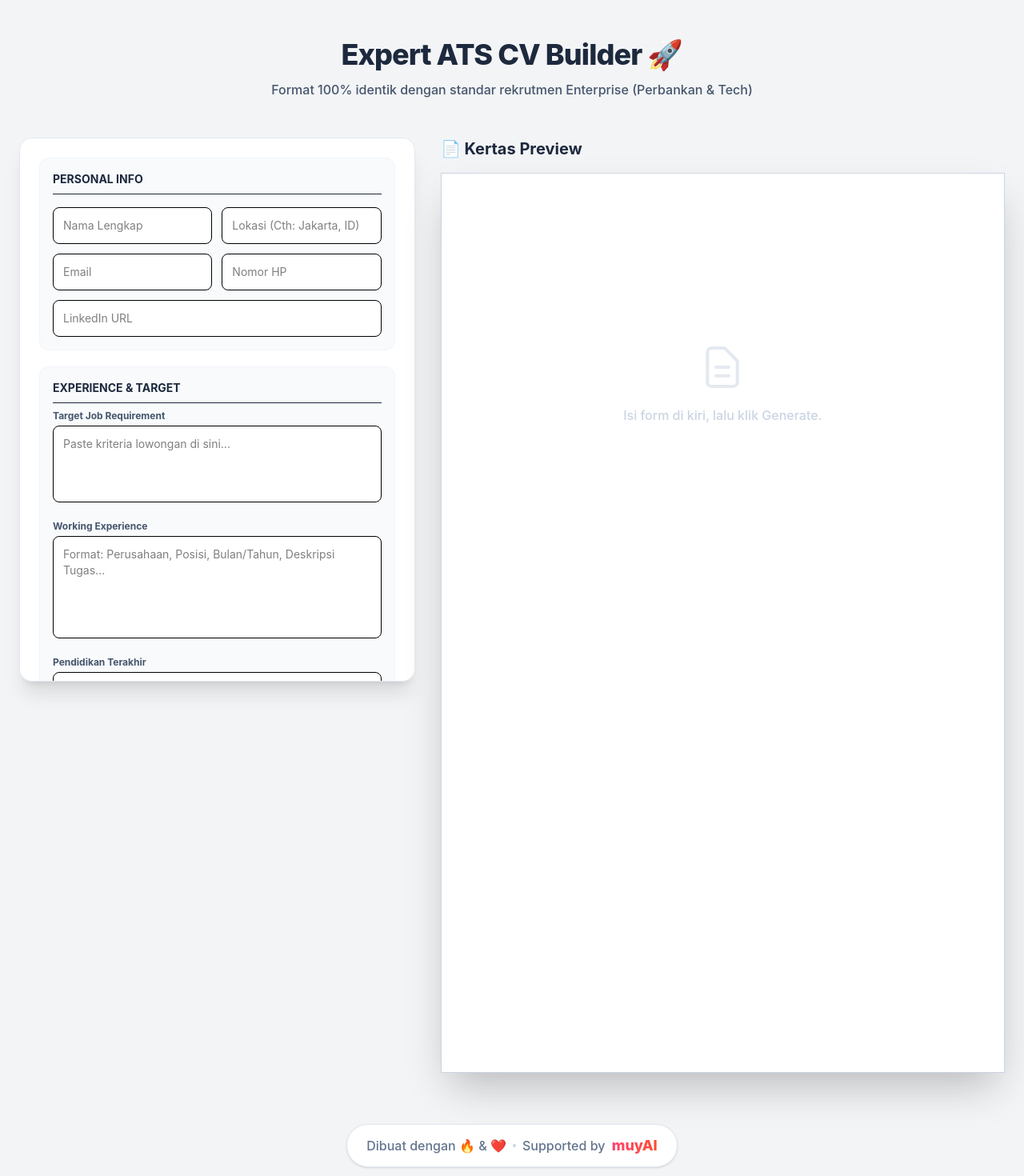
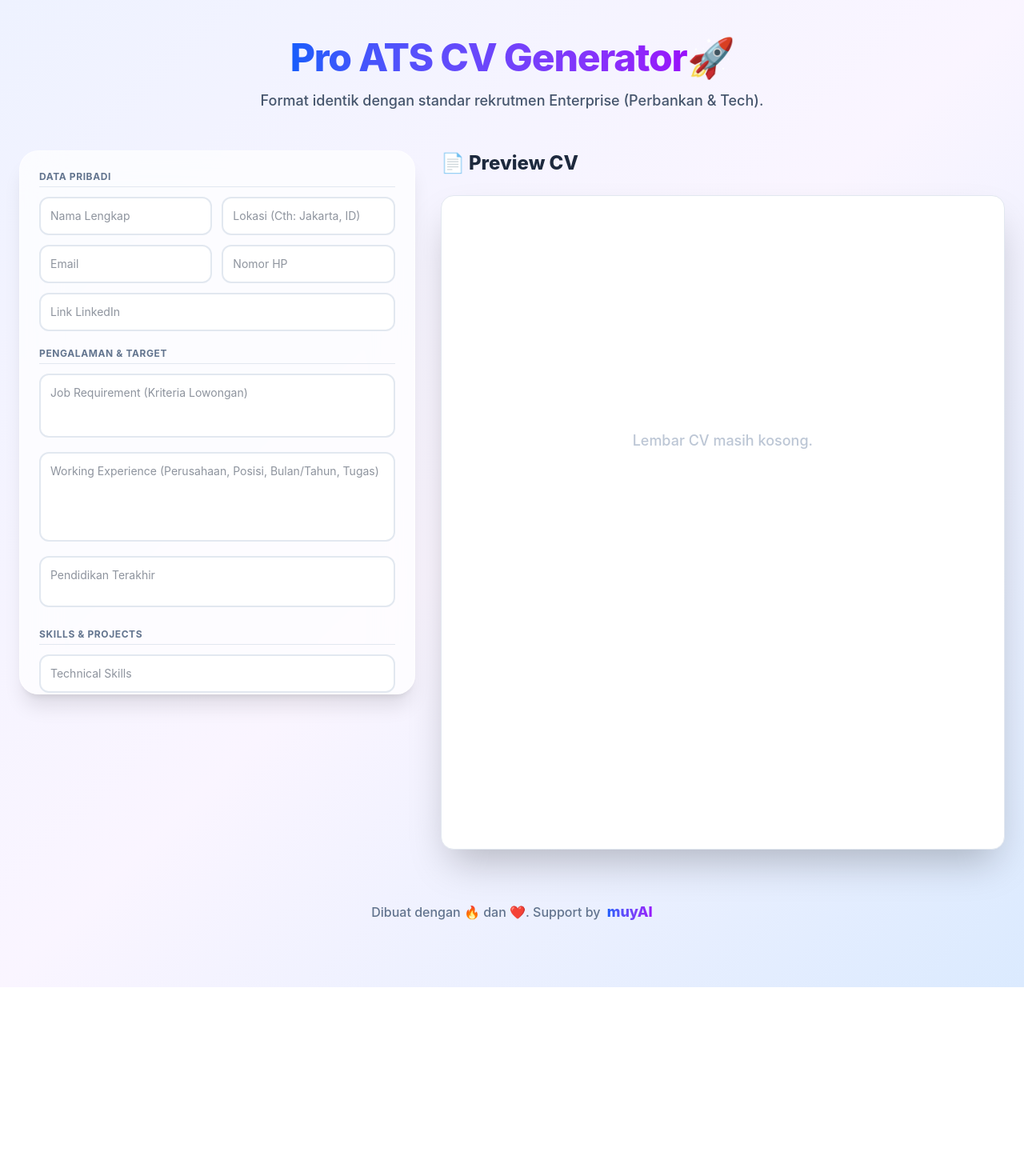
Before and after one commit to yusuf10qa-aja/Experiment-Civi, a React (Vite) app: page / in a window 1280 px wide. Shown: the top 1470 px of the page at 80% size. After the commit the page ends 1234 px from the top, so only its background shows below. Built offline with nearby package versions, Linux system fonts and the light colour scheme.

Commit message:
feat: detail cv2

```diff
--- a/src/App.jsx
+++ b/src/App.jsx
@@ -1,12 +1,12 @@
 import { useState } from 'react'
 
 function App() {
-  // Semua State Input
+  // State Input Lengkap
   const [nama, setNama] = useState('')
+  const [lokasi, setLokasi] = useState('')
   const [email, setEmail] = useState('')
   const [noHp, setNoHp] = useState('')
   const [linkedin, setLinkedin] = useState('')
-  const [lokasi, setLokasi] = useState('')
   const [pendidikan, setPendidikan] = useState('')
   const [jobReq, setJobReq] = useState('')
   const [workExp, setWorkExp] = useState('')
@@ -21,7 +21,7 @@ function App() {
 
   const handleGenerate = async () => {
     if (!jobReq || !workExp || !nama) {
-      alert("Mohon isi Nama, Job Requirement, dan Working Experience ya! 🚀")
+      alert("Isi minimal Nama, Job Requirement, dan Working Experience dulu ya! 😅")
       return
     }
 
@@ -44,62 +44,57 @@ function App() {
         throw new Error(data.error || "Gagal membuat CV")
       }
     } catch (error) {
-      alert("Error: " + error.message)
+      alert("Waduh, ada error nih: " + error.message)
     } finally {
       setIsLoading(false)
     }
   }
 
-  // REGEX PARSER: Mengubah Markdown AI jadi Layout Persis PDF Anda
+  // REGEX PARSER: Mengubah Markdown AI jadi Layout Persis PDF asli
   const formatCV = (text) => {
     if (!text) return { __html: '' };
 
     let formatted = text
-      // 1. Nama Utama (Kapital semua di baris pertama)
-      .replace(/^([A-Z\s]{4,})$/m, '<h1 class="text-[16pt] font-bold text-center uppercase tracking-widest mb-1">$1</h1>')
-
-      // 2. Info Kontak (Lokasi | LinkedIn | HP | Email)
-      .replace(/^([^|]+\|[^|]+\|[^|]+\|[^|]+)$/m, '<p class="text-[10pt] text-center mb-4 text-slate-800">$1</p>')
-
-      // 3. Section Title (## SUMMARY, ## WORK EXPERIENCE)
-      .replace(/## (.*?)\n/g, '<h2 class="text-[11pt] font-bold mt-4 mb-2 text-black uppercase tracking-wide bg-slate-100/50 pl-1">$1</h2>\n')
-
-      // 4. Flexbox Kiri Kanan: Perusahaan & Lokasi (Contoh: **PT Budi** | Jakarta)
-      .replace(/\*\*(.*?)\*\* \| (.*?)\n/g, '<div class="flex justify-between items-baseline mt-2"><span class="font-bold text-[11pt] text-black">$1</span><span class="text-[10pt] font-semibold text-black">$2</span></div>\n')
-
-      // 5. Flexbox Kiri Kanan: Jabatan & Tanggal (Contoh: *QA Engineer* | *Jan 2020 - 2021*)
-      .replace(/\*(.*?)\* \| \*(.*?)\*\n/g, '<div class="flex justify-between items-baseline mb-1"><span class="italic text-[10.5pt] text-slate-900">$1</span><span class="text-[10.5pt] font-medium text-slate-900">$2</span></div>\n')
-      .replace(/\*(.*?)\* \| (.*?)\n/g, '<div class="flex justify-between items-baseline mb-1"><span class="italic text-[10.5pt] text-slate-900">$1</span><span class="text-[10.5pt] font-medium text-slate-900">$2</span></div>\n')
-
-      // 6. Bold & Italic Biasa
+      .replace(/^([A-Z\s]{4,})$/m, '<h1 class="text-2xl font-bold text-center uppercase tracking-widest mb-1">$1</h1>')
+      .replace(/^([^|]+\|[^|]+\|[^|]+\|[^|]+)$/m, '<p class="text-sm text-center mb-5 text-slate-800">$1</p>')
+      .replace(/## (.*?)\n/g, '<h2 class="text-[15px] font-bold mt-5 mb-2 text-black uppercase tracking-wide bg-slate-100/60 pl-2 py-0.5">$1</h2>\n')
+      .replace(/\*\*(.*?)\*\* \| (.*?)\n/g, '<div class="flex justify-between items-baseline mt-3"><span class="font-bold text-[15px] text-black">$1</span><span class="text-sm font-semibold text-black">$2</span></div>\n')
+      .replace(/\*(.*?)\* \| \*(.*?)\*\n/g, '<div class="flex justify-between items-baseline mb-1.5"><span class="italic text-[14px] text-slate-900">$1</span><span class="text-[14px] font-medium text-slate-900">$2</span></div>\n')
+      .replace(/\*(.*?)\* \| (.*?)\n/g, '<div class="flex justify-between items-baseline mb-1.5"><span class="italic text-[14px] text-slate-900">$1</span><span class="text-[14px] font-medium text-slate-900">$2</span></div>\n')
       .replace(/\*\*(.*?)\*\*/g, '<strong class="font-bold text-black">$1</strong>')
       .replace(/\*(.*?)\*/g, '<em class="italic text-slate-800">$1</em>')
-
-      // 7. Bullet Points
-      .replace(/\n- (.*?)/g, '<li class="ml-5 list-disc text-[10.5pt] leading-relaxed pl-1 mb-0.5 text-black">$1</li>')
-
-      // 8. Line Breaks
+      .replace(/\n- (.*?)/g, '<li class="ml-5 list-disc text-[14.5px] leading-relaxed pl-1 mb-1 text-black">$1</li>')
       .replace(/\n/g, '<br/>');
 
     return { __html: formatted };
   }
 
+  // Fungsi PDF yang DIBERKATI (Stabil)
   const downloadPDF = async () => {
     const element = document.getElementById('cv-preview');
-    if (!window.html2pdf) return alert("Library PDF sedang dimuat. Mohon tunggu.");
+
+    if (!window.html2pdf) {
+      alert("Library PDF belum siap. Tunggu beberapa detik.");
+      return;
+    }
 
     setIsDownloading(true);
+
+    // Filter nama file agar tidak ada karakter aneh yang bikin error
+    const safeName = nama ? nama.replace(/[^a-zA-Z0-9]/g, '_') : 'Generated';
+
     const opt = {
-      margin:       [0.6, 0.6, 0.6, 0.6], // Margin atas, kanan, bawah, kiri (dalam inci)
-      filename:     `CV_ATS_${nama.replace(/\s+/g, '_') || 'Premium'}.pdf`,
-      image:        { type: 'jpeg', quality: 1 },
-      html2canvas:  { scale: 2, useCORS: true, logging: false },
+      margin:       0.5, // Kembali ke format margin standar yang aman
+      filename:     `CV_ATS_${safeName}.pdf`,
+      image:        { type: 'jpeg', quality: 0.98 },
+      html2canvas:  { scale: 2, useCORS: true },
       jsPDF:        { unit: 'in', format: 'a4', orientation: 'portrait' }
     };
 
     try {
       await window.html2pdf().set(opt).from(element).save();
     } catch (err) {
+      console.error(err);
       alert("Gagal memproses PDF.");
     } finally {
       setIsDownloading(false);
@@ -107,104 +102,104 @@ function App() {
   }
 
   return (
-    <div className="min-h-screen bg-[#f3f4f6] py-12 px-4 sm:px-6 font-sans">
+    // Mempertahankan UI Gradient Glassmorphism yang konsisten
+    <div className="min-h-screen bg-gradient-to-br from-indigo-50 via-purple-50 to-blue-100 py-12 px-4 sm:px-6 font-sans text-slate-800">
       <div className="max-w-[1400px] mx-auto">
 
         <header className="text-center mb-12">
-          <h1 className="text-4xl font-extrabold tracking-tight mb-3 text-slate-800">
-            Expert ATS CV Builder 🚀
+          <h1 className="text-5xl font-extrabold tracking-tight mb-4">
+            <span className="text-transparent bg-clip-text bg-gradient-to-r from-blue-600 to-purple-600">
+              Pro ATS CV Generator
+            </span>
+            🚀
           </h1>
-          <p className="text-slate-600 font-medium">
-            Format 100% identik dengan standar rekrutmen Enterprise (Perbankan & Tech)
+          <p className="text-lg text-slate-600 font-medium">
+            Format identik dengan standar rekrutmen Enterprise (Perbankan & Tech).
           </p>
         </header>
 
         <div className="grid grid-cols-1 lg:grid-cols-12 gap-8 items-start">
 
-          {/* KOLOM KIRI: FORM SUPER LENGKAP */}
-          <div className="lg:col-span-5 space-y-5 bg-white p-6 rounded-2xl shadow-xl border border-slate-200 sticky top-6 overflow-y-auto max-h-[85vh] custom-scrollbar">
+          {/* KOLOM KIRI: Form Input Glassmorphism */}
+          <div className="lg:col-span-5 bg-white/70 backdrop-blur-xl p-6 rounded-3xl shadow-xl border border-white/50 sticky top-6 overflow-y-auto max-h-[85vh] custom-scrollbar">
 
+            <div className="space-y-5">
               {/* Personal Info */}
-            <div className="bg-slate-50 p-4 rounded-xl border border-slate-100">
-              <h3 className="text-sm font-bold text-slate-800 mb-4 border-b pb-2">PERSONAL INFO</h3>
+              <div className="space-y-3">
+                <h3 className="text-xs font-bold text-slate-500 uppercase tracking-wider border-b border-slate-200 pb-1">Data Pribadi</h3>
                 <div className="grid grid-cols-2 gap-3">
-                <input type="text" placeholder="Nama Lengkap" className="p-3 border rounded-lg text-sm bg-white outline-none focus:ring-2 focus:ring-blue-500" value={nama} onChange={e => setNama(e.target.value)} />
-                <input type="text" placeholder="Lokasi (Cth: Jakarta, ID)" className="p-3 border rounded-lg text-sm bg-white outline-none focus:ring-2 focus:ring-blue-500" value={lokasi} onChange={e => setLokasi(e.target.value)} />
-                <input type="email" placeholder="Email" className="p-3 border rounded-lg text-sm bg-white outline-none focus:ring-2 focus:ring-blue-500" value={email} onChange={e => setEmail(e.target.value)} />
-                <input type="text" placeholder="Nomor HP" className="p-3 border rounded-lg text-sm bg-white outline-none focus:ring-2 focus:ring-blue-500" value={noHp} onChange={e => setNoHp(e.target.value)} />
-                <input type="text" placeholder="LinkedIn URL" className="col-span-2 p-3 border rounded-lg text-sm bg-white outline-none focus:ring-2 focus:ring-blue-500" value={linkedin} onChange={e => setLinkedin(e.target.value)} />
+                  <input type="text" placeholder="Nama Lengkap" className="p-3 border-2 border-slate-200 rounded-xl text-sm bg-white/80 outline-none focus:ring-2 focus:ring-purple-500" value={nama} onChange={e => setNama(e.target.value)} />
+                  <input type="text" placeholder="Lokasi (Cth: Jakarta, ID)" className="p-3 border-2 border-slate-200 rounded-xl text-sm bg-white/80 outline-none focus:ring-2 focus:ring-purple-500" value={lokasi} onChange={e => setLokasi(e.target.value)} />
+                  <input type="email" placeholder="Email" className="p-3 border-2 border-slate-200 rounded-xl text-sm bg-white/80 outline-none focus:ring-2 focus:ring-purple-500" value={email} onChange={e => setEmail(e.target.value)} />
+                  <input type="text" placeholder="Nomor HP" className="p-3 border-2 border-slate-200 rounded-xl text-sm bg-white/80 outline-none focus:ring-2 focus:ring-purple-500" value={noHp} onChange={e => setNoHp(e.target.value)} />
+                  <input type="text" placeholder="Link LinkedIn" className="col-span-2 p-3 border-2 border-slate-200 rounded-xl text-sm bg-white/80 outline-none focus:ring-2 focus:ring-purple-500" value={linkedin} onChange={e => setLinkedin(e.target.value)} />
                 </div>
               </div>
 
-            {/* Experience & Target */}
-            <div className="bg-slate-50 p-4 rounded-xl border border-slate-100 space-y-4">
-              <h3 className="text-sm font-bold text-slate-800 mb-2 border-b pb-2">EXPERIENCE & TARGET</h3>
-              <div>
-                <label className="block text-xs font-bold text-slate-600 mb-1">Target Job Requirement</label>
-                <textarea className="w-full p-3 border rounded-lg h-24 text-sm bg-white outline-none focus:ring-2 focus:ring-blue-500 resize-none" placeholder="Paste kriteria lowongan di sini..." value={jobReq} onChange={e => setJobReq(e.target.value)} />
-              </div>
-              <div>
-                <label className="block text-xs font-bold text-slate-600 mb-1">Working Experience</label>
-                <textarea className="w-full p-3 border rounded-lg h-32 text-sm bg-white outline-none focus:ring-2 focus:ring-blue-500 resize-none" placeholder="Format: Perusahaan, Posisi, Bulan/Tahun, Deskripsi Tugas..." value={workExp} onChange={e => setWorkExp(e.target.value)} />
-              </div>
-              <div>
-                <label className="block text-xs font-bold text-slate-600 mb-1">Pendidikan Terakhir</label>
-                <textarea className="w-full p-3 border rounded-lg h-20 text-sm bg-white outline-none focus:ring-2 focus:ring-blue-500 resize-none" placeholder="Format: Universitas, Jurusan, Bulan/Tahun, IPK/Course..." value={pendidikan} onChange={e => setPendidikan(e.target.value)} />
-              </div>
+              {/* Experience */}
+              <div className="space-y-3">
+                <h3 className="text-xs font-bold text-slate-500 uppercase tracking-wider border-b border-slate-200 pb-1">Pengalaman & Target</h3>
+                <textarea className="w-full p-3 border-2 border-slate-200 rounded-xl h-20 text-sm bg-white/80 outline-none focus:ring-2 focus:ring-purple-500 resize-none" placeholder="Job Requirement (Kriteria Lowongan)" value={jobReq} onChange={e => setJobReq(e.target.value)} />
+                <textarea className="w-full p-3 border-2 border-slate-200 rounded-xl h-28 text-sm bg-white/80 outline-none focus:ring-2 focus:ring-purple-500 resize-none" placeholder="Working Experience (Perusahaan, Posisi, Bulan/Tahun, Tugas)" value={workExp} onChange={e => setWorkExp(e.target.value)} />
+                <textarea className="w-full p-3 border-2 border-slate-200 rounded-xl h-16 text-sm bg-white/80 outline-none focus:ring-2 focus:ring-purple-500 resize-none" placeholder="Pendidikan Terakhir" value={pendidikan} onChange={e => setPendidikan(e.target.value)} />
               </div>
 
-            {/* Skills & Projects */}
-            <div className="bg-slate-50 p-4 rounded-xl border border-slate-100 space-y-3">
-              <h3 className="text-sm font-bold text-slate-800 mb-2 border-b pb-2">SKILLS & PROJECTS</h3>
-              <input type="text" placeholder="Technical Skills (Cth: Selenium, JIRA, SQL)" className="w-full p-3 border rounded-lg text-sm bg-white outline-none focus:ring-2 focus:ring-blue-500" value={techSkills} onChange={e => setTechSkills(e.target.value)} />
+              {/* Skills */}
+              <div className="space-y-3">
+                <h3 className="text-xs font-bold text-slate-500 uppercase tracking-wider border-b border-slate-200 pb-1">Skills & Projects</h3>
+                <input type="text" placeholder="Technical Skills" className="w-full p-3 border-2 border-slate-200 rounded-xl text-sm bg-white/80 outline-none focus:ring-2 focus:ring-purple-500" value={techSkills} onChange={e => setTechSkills(e.target.value)} />
                 <div className="grid grid-cols-2 gap-3">
-                <input type="text" placeholder="Soft Skills" className="p-3 border rounded-lg text-sm bg-white outline-none focus:ring-2 focus:ring-blue-500" value={softSkills} onChange={e => setSoftSkills(e.target.value)} />
-                <input type="text" placeholder="Bahasa" className="p-3 border rounded-lg text-sm bg-white outline-none focus:ring-2 focus:ring-blue-500" value={language} onChange={e => setLanguage(e.target.value)} />
+                  <input type="text" placeholder="Soft Skills" className="p-3 border-2 border-slate-200 rounded-xl text-sm bg-white/80 outline-none focus:ring-2 focus:ring-purple-500" value={softSkills} onChange={e => setSoftSkills(e.target.value)} />
+                  <input type="text" placeholder="Bahasa" className="p-3 border-2 border-slate-200 rounded-xl text-sm bg-white/80 outline-none focus:ring-2 focus:ring-purple-500" value={language} onChange={e => setLanguage(e.target.value)} />
                 </div>
-              <textarea className="w-full p-3 border rounded-lg h-20 text-sm bg-white outline-none focus:ring-2 focus:ring-blue-500 resize-none" placeholder="Projects (Nama Project, Tanggal, Deskripsi, Tools) *Opsional" value={projects} onChange={e => setProjects(e.target.value)} />
+                <textarea className="w-full p-3 border-2 border-slate-200 rounded-xl h-16 text-sm bg-white/80 outline-none focus:ring-2 focus:ring-purple-500 resize-none" placeholder="Projects (Opsional)" value={projects} onChange={e => setProjects(e.target.value)} />
               </div>
 
               <button
                 onClick={handleGenerate}
                 disabled={isLoading}
-              className={`w-full py-4 rounded-xl font-bold text-white text-[15px] transition-all active:scale-95 flex justify-center items-center gap-2 ${
-                isLoading ? 'bg-slate-400 cursor-not-allowed' : 'bg-[#000000] hover:bg-slate-800 shadow-lg hover:shadow-xl'
+                className={`w-full py-4 rounded-xl font-bold text-white text-lg transition-all duration-300 active:scale-95 flex justify-center items-center gap-3 ${
+                  isLoading
+                  ? 'bg-slate-400 cursor-not-allowed'
+                  : 'bg-gradient-to-r from-blue-600 to-purple-600 hover:from-blue-700 hover:to-purple-700 shadow-xl hover:-translate-y-1'
                 }`}
               >
-              {isLoading ? '🤖 AI Merakit Data...' : '✨ Generate Format CV'}
+                {isLoading ? '🤖 AI Merakit CV...' : '✨ Generate CV ATS'}
               </button>
             </div>
+          </div>
 
-          {/* KOLOM KANAN: PREVIEW KERTAS A4 */}
+          {/* KOLOM KANAN: Preview A4 */}
           <div className="lg:col-span-7 flex flex-col">
-            <div className="flex justify-between items-center mb-4">
-              <h2 className="text-xl font-bold text-slate-800">📄 Kertas Preview</h2>
+            <div className="flex justify-between items-center mb-6">
+              <h2 className="text-2xl font-extrabold text-slate-800 flex items-center gap-2">📄 Preview CV</h2>
               {result && (
                 <button
                   onClick={downloadPDF}
                   disabled={isDownloading}
-                  className={`px-6 py-2.5 rounded-lg font-bold text-white flex items-center gap-2 transition-all active:scale-95 ${
-                    isDownloading ? 'bg-red-400' : 'bg-red-600 hover:bg-red-700 shadow-md'
+                  className={`px-6 py-2.5 rounded-xl font-bold text-white flex items-center gap-2 transition-all duration-300 active:scale-95 ${
+                    isDownloading
+                    ? 'bg-emerald-400 cursor-not-allowed'
+                    : 'bg-gradient-to-r from-emerald-500 to-teal-500 hover:from-emerald-600 hover:to-teal-600 shadow-lg hover:-translate-y-1'
                   }`}
                 >
-                  {isDownloading ? '⏳ Mengekspor...' : '📥 Unduh PDF'}
+                  {isDownloading ? '⏳ Mengekspor PDF...' : '📥 Download PDF'}
                 </button>
               )}
             </div>
 
-            {/* Bungkus Kertas A4 */}
-            <div className="relative bg-white shadow-2xl flex-grow max-w-[210mm] mx-auto w-full border border-slate-300">
+            {/* Kertas Render PDF */}
+            <div className="bg-white p-2 rounded-2xl shadow-2xl border border-slate-200">
               <div
                 id="cv-preview"
-                className="bg-white px-[40px] py-[50px] min-h-[297mm]"
-                style={{ fontFamily: "'Times New Roman', Times, serif" }} // FONT KLASIK RESUME
+                className="bg-white px-10 py-12 min-h-[800px] text-black"
+                style={{ fontFamily: "'Times New Roman', Times, serif" }} // Font klasik resume
               >
                 {result ? (
                   <div dangerouslySetInnerHTML={formatCV(result)} />
                 ) : (
-                  <div className="flex flex-col items-center justify-center h-full text-slate-300 mt-40 font-sans">
-                    <svg className="w-16 h-16 mb-4 opacity-50" fill="none" stroke="currentColor" viewBox="0 0 24 24"><path strokeLinecap="round" strokeLinejoin="round" strokeWidth="1.5" d="M9 12h6m-6 4h6m2 5H7a2 2 0 01-2-2V5a2 2 0 012-2h5.586a1 1 0 01.707.293l5.414 5.414a1 1 0 01.293.707V19a2 2 0 01-2 2z"></path></svg>
-                    <p className="font-medium">Isi form di kiri, lalu klik Generate.</p>
+                  <div className="flex flex-col items-center justify-center h-[500px] text-slate-400 opacity-60 font-sans">
+                    <p className="font-medium text-lg">Lembar CV masih kosong.</p>
                   </div>
                 )}
               </div>
@@ -213,13 +208,12 @@ function App() {
 
         </div>
 
-        {/* Footer */}
+        {/* Footer Konsisten */}
         <footer className="mt-16 pb-8 text-center text-slate-500 font-medium">
-          <div className="inline-flex items-center justify-center gap-2 px-6 py-3 bg-white rounded-full shadow-sm border border-slate-200">
-            <span>Dibuat dengan 🔥 & ❤️</span>
-            <span className="w-1 h-1 bg-slate-300 rounded-full"></span>
-            <span>Supported by <span className="font-extrabold text-transparent bg-clip-text bg-gradient-to-r from-[#FF416C] to-[#FF4B2B] text-lg ml-1 hover:opacity-80 transition-opacity cursor-pointer">muyAI</span></span>
-          </div>
+          <p>
+            Dibuat dengan 🔥 dan <span className="text-pink-500">❤️</span>. <br className="sm:hidden" />
+            Support by <span className="font-extrabold text-transparent bg-clip-text bg-gradient-to-r from-blue-600 to-purple-600 text-lg ml-1">muyAI</span>
+          </p>
         </footer>
 
       </div>
```
Lines whose indentation alone changed are shown as unchanged.
